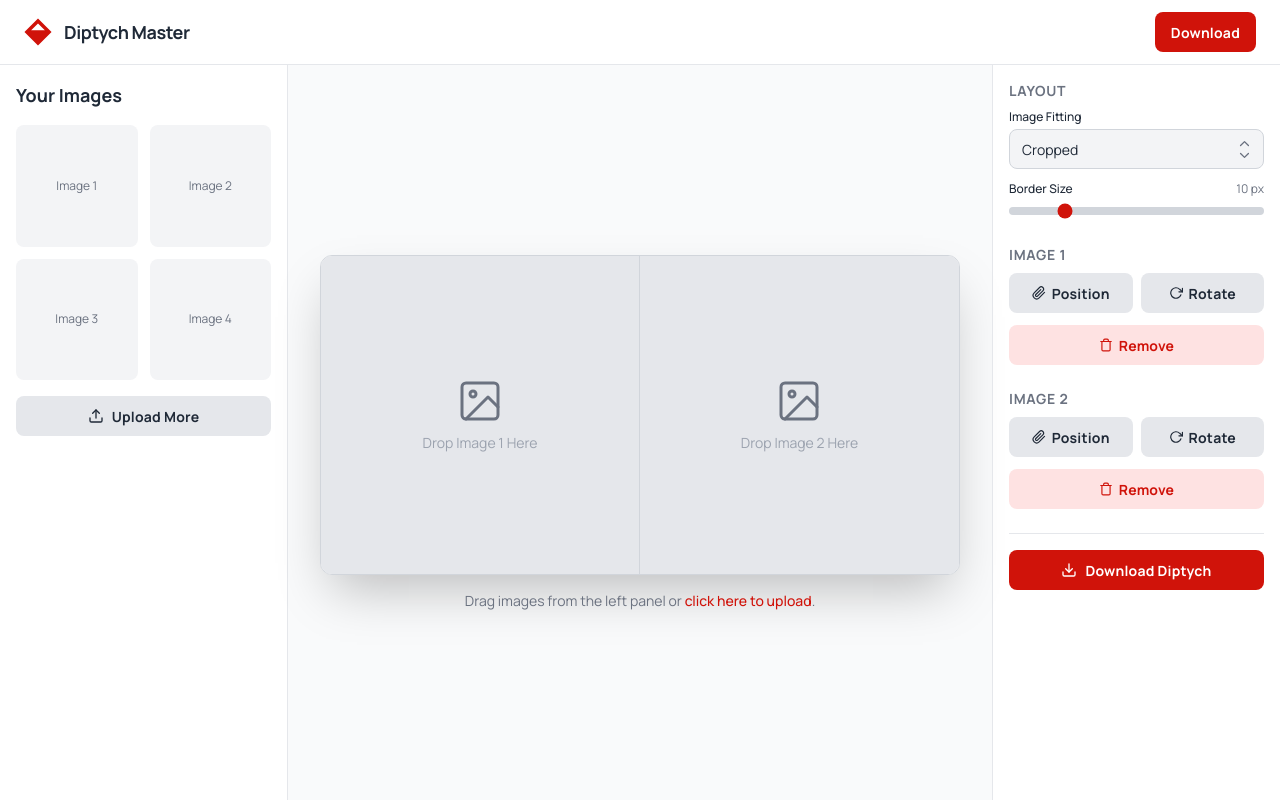
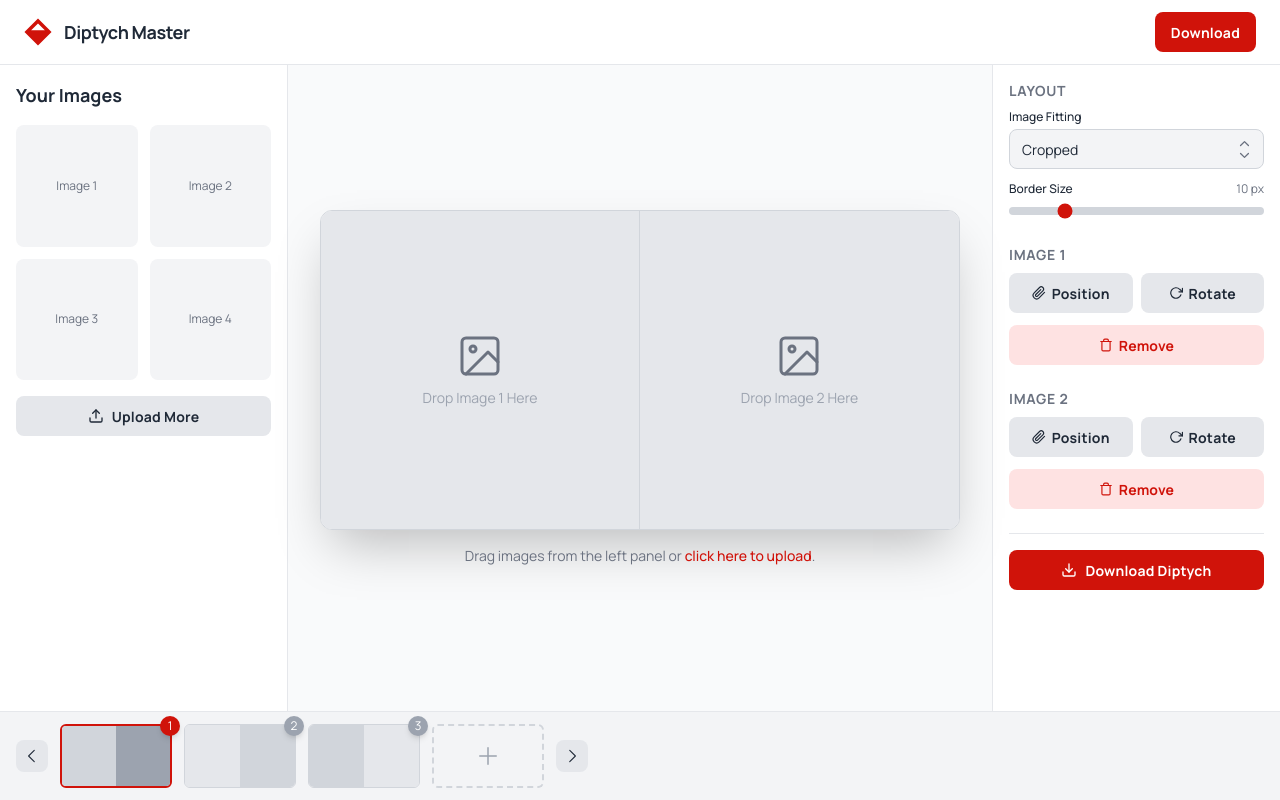
Before and after one commit to esverd/Diptych-Creator, a Flask app: template review_app/templates/stitch_site2.html in a window 1280 px wide. Run offline with Flask 3, Linux system fonts and the light colour scheme; the template is opened without the code that fills it, so the values that code supplies are empty; some libraries are stand-ins or nearby versions.

Commit message:
Add horizontal image selection bar to main layout
Introduces a new horizontal bar below the main content area for selecting between multiple diptychs or image sets. Updates layout structure to use flex-col for main content and improves button and element alignment for better UI consistency.

```diff
--- a/review_app/templates/stitch_site2.html
+++ b/review_app/templates/stitch_site2.html
@@ -35,7 +35,7 @@
   </style>
 </head>
 <body class="bg-white text-[var(--text-primary)] font-manrope" style='font-family: Manrope, "Noto Sans", sans-serif;'>
-<div class="relative flex size-full min-h-screen flex-col overflow-x-hidden">
+<div class="relative flex size-full min-h-screen flex-col overflow-hidden">
 <header class="flex items-center justify-between whitespace-nowrap border-b border-solid border-[var(--accent-color)] px-4 py-3 sm:px-6">
 <div class="flex items-center gap-3">
 <div class="size-7 text-[var(--primary-color)]">
@@ -61,7 +61,8 @@
 </button>
 </div>
 </header>
-<main class="flex flex-1">
+<main class="flex flex-1 flex-col">
+<div class="flex flex-1">
 <aside class="w-72 border-r border-[var(--accent-color)] p-4 space-y-4 hidden md:block">
 <h2 class="text-lg font-semibold mb-3">Your Images</h2>
 <div class="grid grid-cols-2 gap-3">
@@ -176,6 +177,49 @@
             </button>
 </div>
 </aside>
+</div>
+<div class="bg-gray-100 border-t border-[var(--accent-color)] px-4 py-3 overflow-x-auto whitespace-nowrap">
+<div class="flex items-center space-x-3">
+<button class="icon-btn !size-8 shrink-0">
+<svg fill="currentColor" height="18" viewBox="0 0 256 256" width="18" xmlns="http://www.w3.org/2000/svg"><path d="M165.66,202.34a8,8,0,0,1-11.32,11.32l-80-80a8,8,0,0,1,0-11.32l80-80a8,8,0,0,1,11.32,11.32L91.31,128Z"></path></svg>
+</button>
+<div class="inline-flex items-center space-x-3">
+<div class="relative group shrink-0">
+<div class="w-28 h-16 rounded-md border-2 border-[var(--primary-color)] overflow-hidden cursor-pointer">
+<div class="grid grid-cols-2 h-full">
+<div class="bg-gray-300"></div>
+<div class="bg-gray-400"></div>
+</div>
+</div>
+<span class="absolute -top-2 -right-2 size-5 bg-[var(--primary-color)] text-white text-xs rounded-full flex items-center justify-center shadow-md">1</span>
+</div>
+<div class="relative group shrink-0">
+<div class="w-28 h-16 rounded-md border border-gray-300 overflow-hidden cursor-pointer hover:border-gray-400 transition-colors">
+<div class="grid grid-cols-2 h-full">
+<div class="bg-gray-200"></div>
+<div class="bg-gray-300"></div>
+</div>
+</div>
+<span class="absolute -top-2 -right-2 size-5 bg-gray-400 text-white text-xs rounded-full flex items-center justify-center shadow-md group-hover:bg-gray-500 transition-colors">2</span>
+</div>
+<div class="relative group shrink-0">
+<div class="w-28 h-16 rounded-md border border-gray-300 overflow-hidden cursor-pointer hover:border-gray-400 transition-colors">
+<div class="grid grid-cols-2 h-full">
+<div class="bg-gray-300"></div>
+<div class="bg-gray-200"></div>
+</div>
+</div>
+<span class="absolute -top-2 -right-2 size-5 bg-gray-400 text-white text-xs rounded-full flex items-center justify-center shadow-md group-hover:bg-gray-500 transition-colors">3</span>
+</div>
+<div class="w-28 h-16 rounded-md border-2 border-dashed border-gray-300 flex items-center justify-center text-gray-400 cursor-pointer hover:border-gray-400 hover:text-gray-500 transition-colors shrink-0">
+<svg fill="currentColor" height="24" viewBox="0 0 256 256" width="24" xmlns="http://www.w3.org/2000/svg"><path d="M224,128a8,8,0,0,1-8,8H136v80a8,8,0,0,1-16,0V136H40a8,8,0,0,1,0-16h80V40a8,8,0,0,1,16,0v80h80A8,8,0,0,1,224,128Z"></path></svg>
+</div>
+</div>
+<button class="icon-btn !size-8 shrink-0">
+<svg fill="currentColor" height="18" viewBox="0 0 256 256" width="18" xmlns="http://www.w3.org/2000/svg"><path d="M181.66,133.66l-80,80a8,8,0,0,1-11.32-11.32L164.69,128,90.34,53.66a8,8,0,0,1,11.32-11.32l80,80A8,8,0,0,1,181.66,133.66Z"></path></svg>
+</button>
+</div>
+</div>
 </main>
 <footer class="text-center py-4 border-t border-[var(--accent-color)] text-xs text-[var(--text-secondary)] md:hidden">
 <p>© 2023 Diptych Master.</p>
```
Lines whose indentation alone changed are shown as unchanged.
